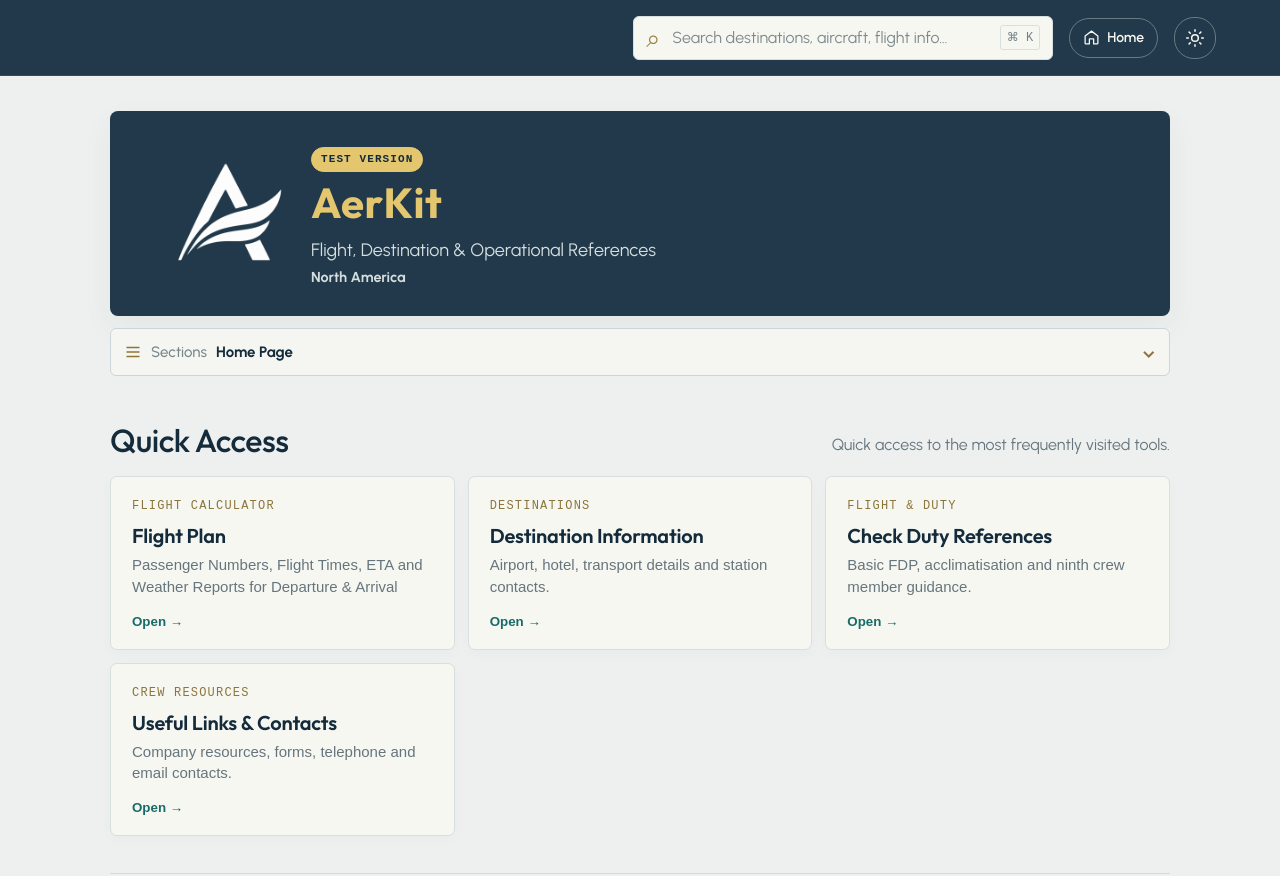
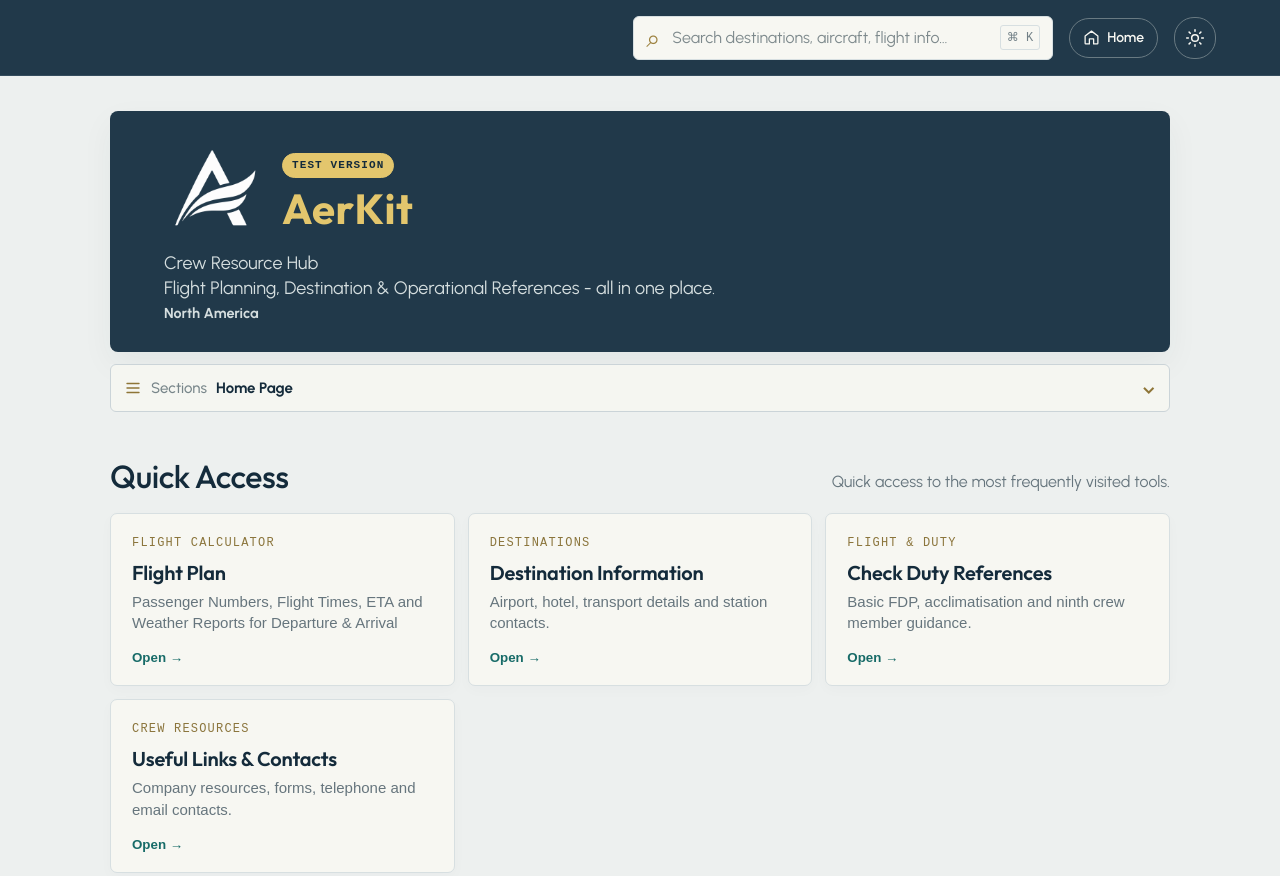
Before and after one commit to danielpbrowne/AerKit_TEST, a plain HTML site: page index.html in a window 1280 px wide. Shown: the top 876 px of the page. Drawn offline with Linux system fonts and the light colour scheme.

Commit message:
Hero Banner Adjustments

```diff
--- a/index.html
+++ b/index.html
@@ -6,7 +6,7 @@
   <meta name="theme-color" content="#142b3b">
   <meta name="apple-mobile-web-app-capable" content="yes">
   <meta name="apple-mobile-web-app-title" content="AerKit">
-  <meta name="description" content="Cabin Service Manager reference for Aer Lingus long-haul operations.">
+  <meta name="description" content="Aer Lingus Crew Resource Hub. Flight planning tools, aircraft information, destination guides and operational resources — all in one place..">
   <link rel="manifest" href="manifest.webmanifest">
   <link rel="icon" href="assets/AerKit.png?v=aerkit-logo-20261120" type="image/png">
   <link rel="apple-touch-icon" href="assets/AerKit.png?v=aerkit-logo-20261120">
@@ -28,8 +28,8 @@
   </header>
   <main id="main-content">
     <section class="welcome" id="home">
-      <img class="welcome-logo" src="assets/AerKit.png?v=aerkit-logo-20261120" alt="">
-      <div class="welcome-copy"><span class="test-version-badge">TEST VERSION</span><h1 class="eyebrow">AerKit</h1><p class="intro">Flight, Destination &amp; Operational References<span class="welcome-region">North America</span></p></div>
+      <div class="welcome-brand"><img class="welcome-logo" src="assets/AerKit.png?v=aerkit-logo-20261120" alt=""><div class="welcome-copy"><span class="test-version-badge">TEST VERSION</span><h1 class="eyebrow">AerKit</h1></div></div>
+      <p class="intro">Crew Resource Hub<br>Flight Planning, Destination &amp; Operational References - all in one place.<span class="welcome-region">North America</span></p>
     </section>
     <nav class="section-navigation" aria-label="Main sections">
       <button class="section-menu-toggle" id="section-menu-toggle" type="button" aria-expanded="false" aria-controls="section-menu">
--- a/styles.css
+++ b/styles.css
@@ -26,12 +26,13 @@ body{margin:0;background:var(--canvas);color:var(--ink);font:19px/1.55 Urbanist,
 .home-button{display:inline-flex;min-height:40px;align-items:center;gap:7px;padding:7px 13px;border:1px solid #697a82;border-radius:20px;color:#f7f7f2;text-decoration:none;font:600 14px Urbanist,-apple-system,BlinkMacSystemFont,"Segoe UI",sans-serif}
 .home-button:hover{background:#294354}.home-button svg{width:17px;height:17px;fill:none;stroke:currentColor;stroke-width:1.8;stroke-linecap:round;stroke-linejoin:round}
 main{max-width:1120px;margin:auto;padding:0 30px}
-.welcome{position:relative;display:flex;gap:24px;min-height:200px;margin-top:35px;background:var(--navy);overflow:hidden;border-radius:8px;color:#f8f8f3;padding:30px 54px;align-items:center;box-shadow:var(--shadow)}
-.welcome-logo{position:relative;z-index:1;width:123px;height:123px;flex:0 0 auto;object-fit:contain;border-radius:12px}
+.welcome{position:relative;display:grid;grid-template-columns:minmax(0,1fr);align-content:center;gap:14px;min-height:200px;margin-top:35px;background:var(--navy);overflow:hidden;border-radius:8px;color:#f8f8f3;padding:30px 54px;box-shadow:var(--shadow)}
+.welcome-brand{position:relative;z-index:1;display:flex;align-items:center;gap:22px}
+.welcome-logo{position:relative;z-index:1;width:96px;height:96px;flex:0 0 auto;object-fit:contain;border-radius:12px}
 .welcome-copy{position:relative;z-index:1;max-width:590px}
 .eyebrow,.section-kicker{font:13px ui-monospace,SFMono-Regular,monospace;letter-spacing:.12em;color:#e3c66d}
 .welcome-copy>.eyebrow{font:700 clamp(32px,4vw,42px)/1.08 Outfit,Urbanist,sans-serif;letter-spacing:.01em;color:#e3c66d;text-transform:none;margin:0}
-.intro{font-size:18px;color:#d5dedf;max-width:440px;margin:12px 0 0}
+.intro{position:relative;z-index:1;font-size:18px;line-height:1.4;color:#d5dedf;max-width:none;margin:0}
 .welcome-region{display:block;font-size:80%;font-weight:700;line-height:1.25;margin-top:3px}
 .welcome-art{position:absolute;right:5%;top:0;width:40%;height:100%;opacity:.95}
 .sun{position:absolute;width:172px;height:172px;border:1px solid #d6c17445;border-radius:50%;top:48px;right:27px;background:radial-gradient(circle,#d8c57a12 0 55%,transparent 56%)}
@@ -166,8 +167,8 @@ main{max-width:1120px;margin:auto;padding:0 30px}
 .aircraft-rest-status.is-yes{background:#c9e6c6;color:#205b27;border:1px solid #78a975}
 .aircraft-rest-status.is-no{background:#f4cfcb;color:#8f211c;border:1px solid #d58c85}
 footer{display:flex;align-items:center;justify-content:space-between;gap:14px;padding:26px 0 35px;margin-top:37px;border-top:1px solid #d2dadd;font:12px ui-monospace,SFMono-Regular,monospace;letter-spacing:.06em;color:#76858a}
-@media(max-width:760px){main{padding:0 17px}.topbar{height:66px;padding:0 17px}.welcome{gap:18px;min-height:170px;margin-top:18px;padding:26px}.welcome-logo{width:97px;height:97px;border-radius:9px}.welcome-art{width:45%;right:-9%;opacity:.55}.welcome-copy{max-width:420px}.section-navigation{top:66px;z-index:9}.card-grid,.destination-list{grid-template-columns:repeat(2,1fr)}.section-head{display:block}.section-head p{margin-top:6px}footer{gap:12px;flex-wrap:wrap}}
-@media(max-width:480px){.welcome{gap:14px;padding:24px 18px;min-height:155px}.welcome-logo{width:73px;height:73px;border-radius:7px}.welcome-copy>.eyebrow{font-size:clamp(28px,8vw,34px)}.intro{max-width:260px;font-size:16px;line-height:1.35;margin-top:8px}.welcome-art{right:-28%;width:65%;opacity:.36}.card-grid,.destination-list,.detail-layout{grid-template-columns:1fr}.icon-button{padding:7px 10px}}
+@media(max-width:760px){main{padding:0 17px}.topbar{height:66px;padding:0 17px}.welcome{gap:12px;min-height:170px;margin-top:18px;padding:26px}.welcome-brand{gap:16px}.welcome-logo{width:84px;height:84px;border-radius:9px}.welcome-art{width:45%;right:-9%;opacity:.55}.welcome-copy{max-width:420px}.section-navigation{top:66px;z-index:9}.card-grid,.destination-list{grid-template-columns:repeat(2,1fr)}.section-head{display:block}.section-head p{margin-top:6px}footer{gap:12px;flex-wrap:wrap}}
+@media(max-width:480px){.welcome{gap:12px;padding:20px 18px;min-height:155px}.welcome-brand{gap:14px}.welcome-logo{width:68px;height:68px;border-radius:7px}.welcome-copy>.eyebrow{font-size:clamp(28px,8vw,34px)}.intro{max-width:none;font-size:16px;line-height:1.4;margin:0}.welcome-art{right:-28%;width:65%;opacity:.36}.card-grid,.destination-list,.detail-layout{grid-template-columns:1fr}.icon-button{padding:7px 10px}}
 @media(max-width:600px){
   html{scroll-padding-top:82px}
   body{overflow-x:hidden;-webkit-text-size-adjust:100%}
@@ -176,7 +177,7 @@ footer{display:flex;align-items:center;justify-content:space-between;gap:14px;pa
   main{width:100%;padding:0 15px}
   .welcome{min-height:145px;margin-top:14px;padding:20px 21px;border-radius:7px}
   .welcome-copy{max-width:100%}
-  .intro{max-width:285px;font-size:17px;line-height:1.5;margin-top:12px}
+  .intro{max-width:none;font-size:16px;line-height:1.45;margin:0}
   .welcome-art{right:-6%;width:39%;opacity:.36}.sun{width:128px;height:128px;right:8px;top:42px}.route-line{width:195px;height:106px;top:85px;right:-27px}.plane{right:102px;top:83px;font-size:16px}.art-label{right:0;bottom:20px;font-size:10px}
   .section-navigation{top:calc(60px + env(safe-area-inset-top));z-index:9;margin:0 0 22px;padding-top:14px}
   .content-area{min-height:190px;scroll-margin-top:78px}
```
